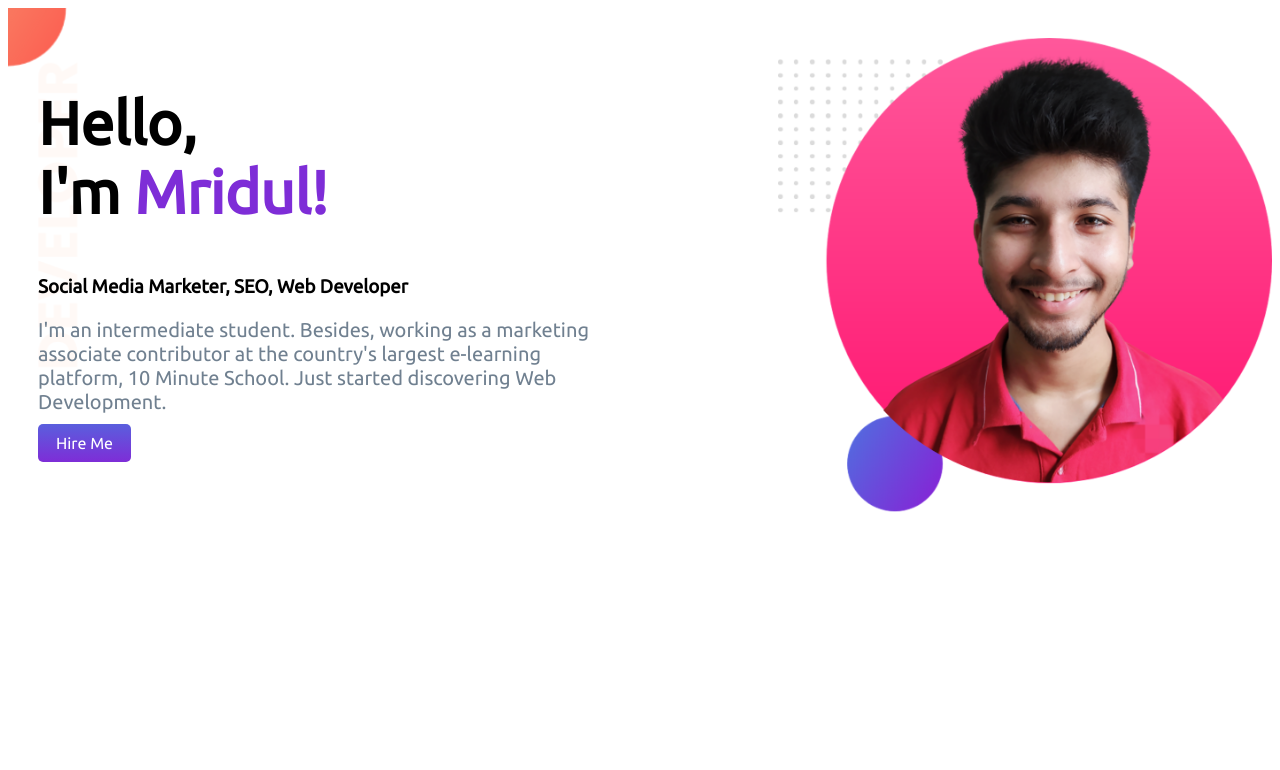
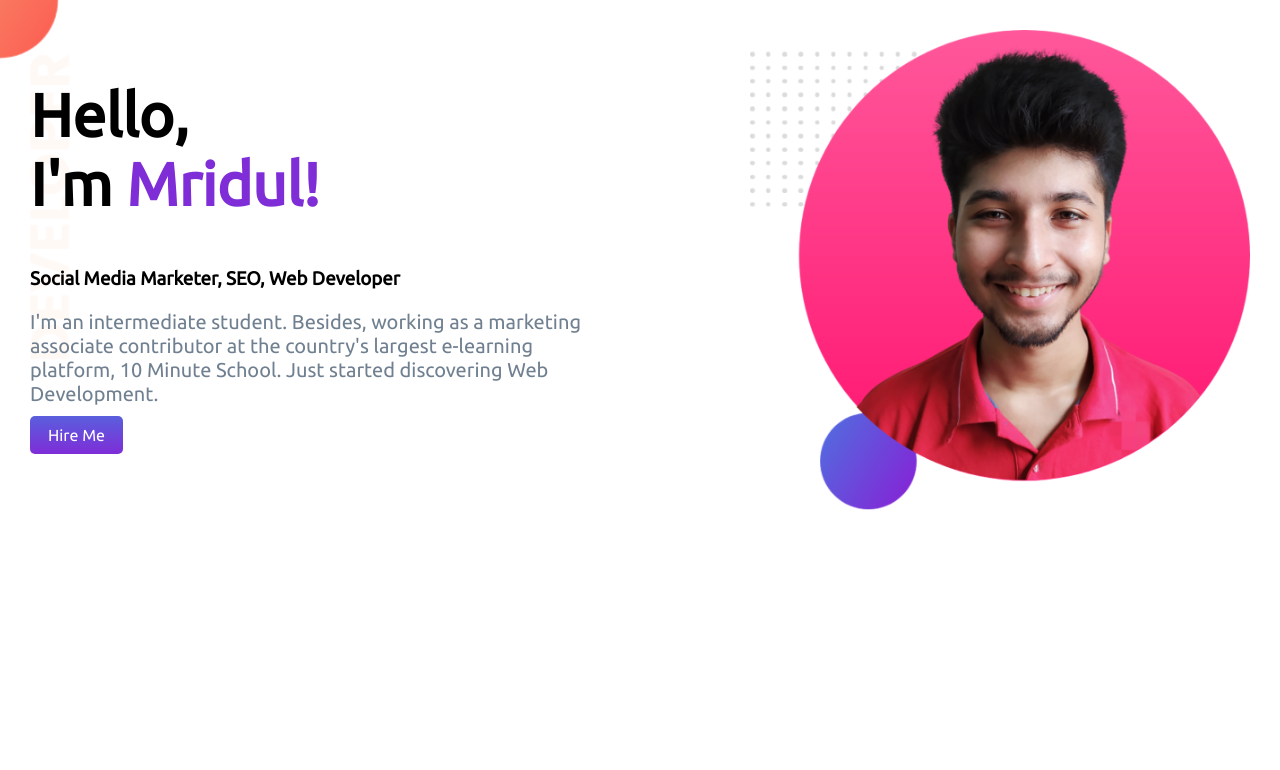
Before and after one commit to sadman-rahman-mridul/developer-portfolio, a plain HTML site: page index.html in a window 1280 px wide. Shown: the top 770 px of the page. Drawn offline with Linux system fonts and the light colour scheme.

Commit message:
Body Margin Updated

```diff
--- a/style.css
+++ b/style.css
@@ -1,6 +1,6 @@
 body {
     font-family: 'Ubuntu', sans-serif;
-
+   margin: 0;
 }
 span {
     color: #7E2DD7;
@@ -35,7 +35,8 @@ h2 {
 }
 .image {
     height:40%;
-    width:40%
+    width:40%;
+    padding-right: 30px;
 }
 .image2 {
     height:30%;
```
